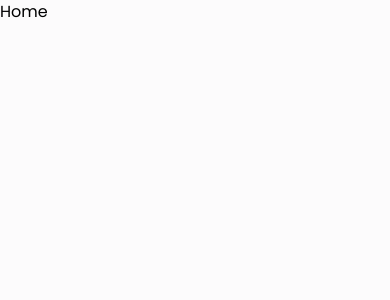
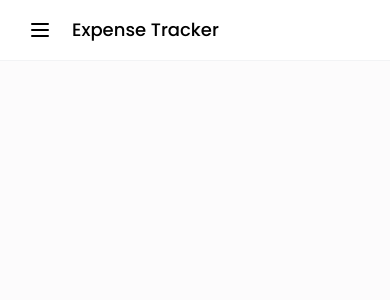
Before and after one commit to AnshYadav2412/expense-tracker, a React (Vite) app in the folder frontend/: page /dashboard in a window 390 px wide. Shown: the top 300 px of the page. Built offline with nearby package versions, Linux system fonts and the light colour scheme; the HTML template or start-up script is replaced by a standard one.

Commit message:
Dashboard layout navbar and side menu basic functionality Implemented

```diff
--- /dev/null
+++ b/frontend/src/components/layouts/DashboardLayout.jsx
@@ -0,0 +1,26 @@
+import React, { useContext } from "react";
+import { UserContext } from "../../context/userContext";
+import Navbar from "./Navbar";
+import SideMenu from "./SideMenu";
+
+const DashboardLayout = ({ children, activeMenu }) => {
+  const { user } = useContext(UserContext);
+  console.log(user);
+  return (
+    <div className="">
+      <Navbar activeMenu={activeMenu} />
+
+      {user && (
+        <div className="flex">
+          <div className="max-[1080px]:hidden">
+            <SideMenu activeMenu={activeMenu} />
+          </div>
+
+          <div className="grow mx-5">{children}</div>
+        </div>
+      )}
+    </div>
+  );
+};
+
+export default DashboardLayout;
--- /dev/null
+++ b/frontend/src/components/layouts/Navbar.jsx
@@ -0,0 +1,32 @@
+import React, { useState } from "react";
+import { HiOutlineMenu, HiOutlineX } from "react-icons/hi";
+import SideMenu from "./SideMenu";
+
+const Navbar = ({ activeMenu }) => {
+  const [openSideMenu, setOpenSideMenu] = useState(false);
+  return (
+    <div className="flex gap-5 bg-white border-b border-gray-200/50 backdrop-blur-[2px] py-4 px-7 sticky top-0 z-30">
+      <button
+        className="block lg:hidden text-black"
+        onClick={() => {
+          setOpenSideMenu(!openSideMenu);
+        }}
+      >
+        {openSideMenu ? (
+          <HiOutlineX className="text-2xl" />
+        ) : (
+          <HiOutlineMenu className="text-2xl" />
+        )}
+      </button>
+      <h2 className="text-lg font-medium text-black ">Expense Tracker</h2>
+
+      {openSideMenu && (
+        <div className="fixed top-15.25 -ml-4 bg-white">
+          <SideMenu activeMenu={activeMenu} />
+        </div>
+      )}
+    </div>
+  );
+};
+
+export default Navbar;
--- /dev/null
+++ b/frontend/src/components/layouts/SideMenu.jsx
@@ -0,0 +1,7 @@
+import React, { useState } from "react";
+
+const SideMenu = () => {
+  return <div>SideMenu</div>;
+};
+
+export default SideMenu;
--- a/frontend/src/pages/dashboard/Home.jsx
+++ b/frontend/src/pages/dashboard/Home.jsx
@@ -1,7 +1,12 @@
 import React from "react";
+import DashboardLayout from "../../components/layouts/DashboardLayout";
 
 const Home = () => {
-  return <div>Home</div>;
+  return (
+    <DashboardLayout activeMenu="Dashboard">
+      <div className="my-5 mx-auto"></div>
+    </DashboardLayout>
+  );
 };
 
 export default Home;
```
